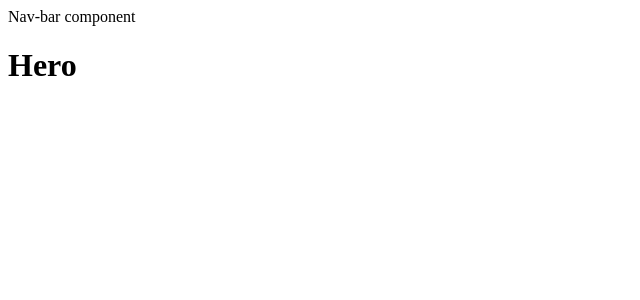
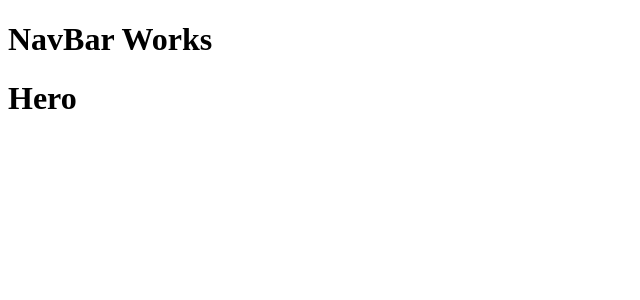
Before and after one commit to Abanoubmedhatseif/iti-events-client, a React (Vite) app: page / in a window 1280 px wide. Shown: the top 300 px of the page, without its empty margins (0-640 px from the left). Built offline with nearby package versions, Linux system fonts and the light colour scheme.

Commit message:
Added NavBar

```diff
--- a/src/App.jsx
+++ b/src/App.jsx
@@ -7,11 +7,12 @@ import EventDetails from "./pages/EventDetails";
 import Login from "./pages/UserLogin";
 import Register from "./pages/UserRegister";
 import PageNotFound from "./pages/PageNotFound";
+import NavBar from "./components/NavBar";
 
 function App() {
   return (
     <>
-      <div>Nav-bar component</div>
+      <NavBar />
       <BrowserRouter>
         <Routes>
           <Route index element={<Home />} />
--- /dev/null
+++ b/src/components/NavBar.jsx
@@ -0,0 +1,9 @@
+function NavBar() {
+  return (
+    <div className="navbar">
+      <h1>NavBar Works</h1>
+    </div>
+  );
+}
+
+export default NavBar;
```
